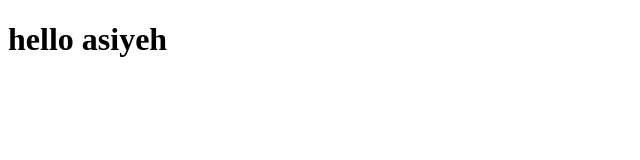
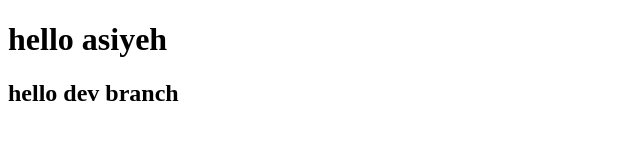
Before and after one commit to doroozi/ASIYEHDOROOZ, a plain HTML site: page index.html in a window 1280 px wide. Shown: the whole page, without its empty margins (0-640 px from the left). Drawn offline with Linux system fonts and the light colour scheme.

Commit message:
change dev1

```diff
--- a/index.html
+++ b/index.html
@@ -7,5 +7,6 @@
 </head>
 <body>
     <h1> hello asiyeh</h1>
+    <h2> hello dev branch</h2>
 </body>
 </html>
```
